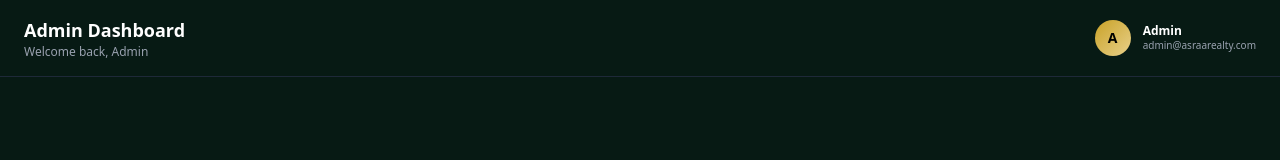
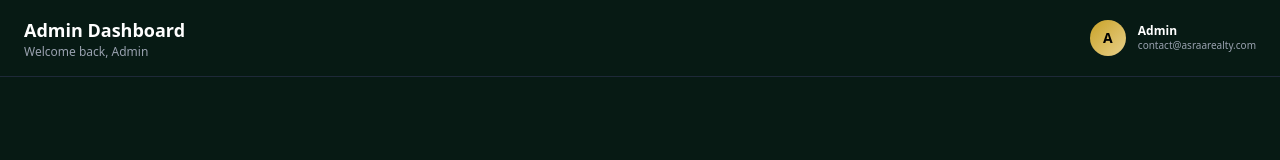
Before and after one commit to asraarealty/asraa-wealth-platform, a Next.js app: page /admin/leads in a window 1280 px wide. Shown: the top 160 px of the page. Built offline with nearby package versions, Linux system fonts and the light colour scheme; no server answers.

Commit message:
Update AdminAuthGuard.tsx

```diff
--- a/components/admin/AdminAuthGuard.tsx
+++ b/components/admin/AdminAuthGuard.tsx
@@ -5,12 +5,16 @@ import { useAuth } from "@/context/AuthContext";
 export default function AdminHeader() {
   const { user } = useAuth();
 
+  // ✅ normalize user safely
+  const name = user?.name ?? null;
+  const email = user?.email ?? "";
+
   return (
     <div className="flex items-center justify-between px-6 py-4 border-b border-gray-800">
       <div>
         <h1 className="text-lg font-semibold text-white">Admin Dashboard</h1>
         <p className="text-xs text-gray-400">
-          Welcome back, {user?.name || user?.email || "Admin"}
+          Welcome back, {name || email || "Admin"}
         </p>
       </div>
 
@@ -22,20 +26,16 @@ export default function AdminHeader() {
             background: "linear-gradient(135deg, #C9A227, #e8d08a)",
           }}
         >
-          {
-            user?.name?.charAt(0)?.toUpperCase() ||
-            user?.email?.charAt(0)?.toUpperCase() ||
-            "A"
-          }
+          {(name?.charAt(0) || email?.charAt(0) || "A").toUpperCase()}
         </div>
 
         {/* User Info */}
         <div className="hidden md:block">
           <p className="text-xs font-semibold text-white leading-tight">
-            {user?.name || "Admin"}
+            {name || "Admin"}
           </p>
           <p className="text-[10px] text-gray-400">
-            {user?.email || "admin@asraarealty.com"}
+            {email || "contact@asraarealty.com"}
           </p>
         </div>
       </div>
```
